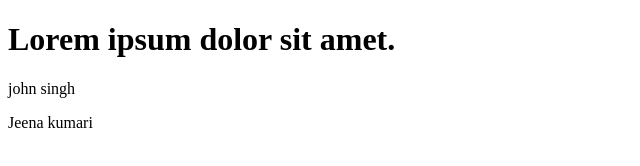
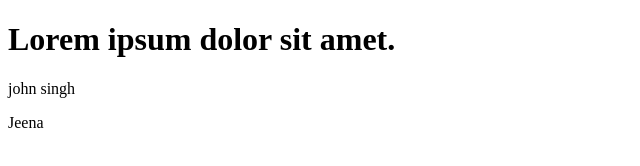
Before and after one commit to amitdewal/revert-demo, a plain HTML site: page index.html in a window 1280 px wide. Shown: the full height of the page, 0-640 px from the left. Drawn offline with Linux system fonts and the light colour scheme.

Commit message:
Revert "second commit surname added"
This reverts commit 058d726d8e22a916f82ae1f4ada9ff26b876d964.

# Conflicts:
#	index.html

```diff
--- a/index.html
+++ b/index.html
@@ -8,6 +8,6 @@
 <body>
     <h1>Lorem ipsum dolor sit amet.</h1>
     <p>john singh</p>
-    <p>Jeena kumari</p>
+    <p>Jeena</p>
 </body>
 </html>
```
